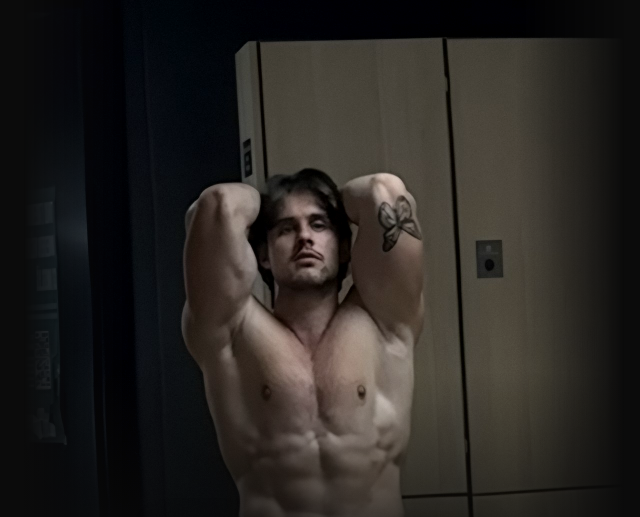
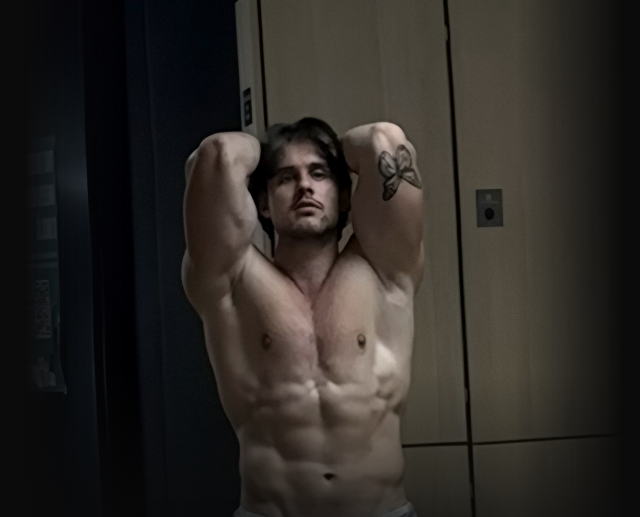
Before and after one commit to maticporedos/pragmatic, a plain HTML site: page index.html in a window 1280 px wide. Shown: the top 517 px of the page, without its empty margins (316-956 px from the left). Drawn offline with Linux system fonts and the light colour scheme.

Commit message:
Shift hero photo up so the shorts show above the logo
Co-Authored-By: Claude Opus 5.5 <noreply@anthropic.com>

```diff
--- a/index.html
+++ b/index.html
@@ -39,13 +39,13 @@
   /* visok pas: od glave do pasu je trup v svetlem delu, logotip lezi na hlacah, temnenje sele cisto spodaj */
   .hero { position: relative; height: 80vh; min-height: 500px; max-height: 720px; }
   .hero-img {
-    position: absolute; inset: 0;
+    position: absolute; left: 0; right: 0; top: -8%; bottom: 8%;   /* zamik navzgor: hlace so nad napisom */
     background: url('hero.jpg') 46% top / cover no-repeat;
     filter: saturate(0.85) contrast(1.05);
   }
   .hero::after {
     content: ''; position: absolute; inset: 0;
-    background: linear-gradient(to bottom, rgba(11,11,11,0) 58%, rgba(11,11,11,0.6) 80%, var(--bg) 98%);
+    background: linear-gradient(to bottom, rgba(11,11,11,0) 58%, rgba(11,11,11,0.6) 78%, var(--bg) 93%);
   }
   /* na racunalniku fotografija ostane sirine telefona, robovi se zlijejo v crno */
   @media (min-width: 620px) {
```
